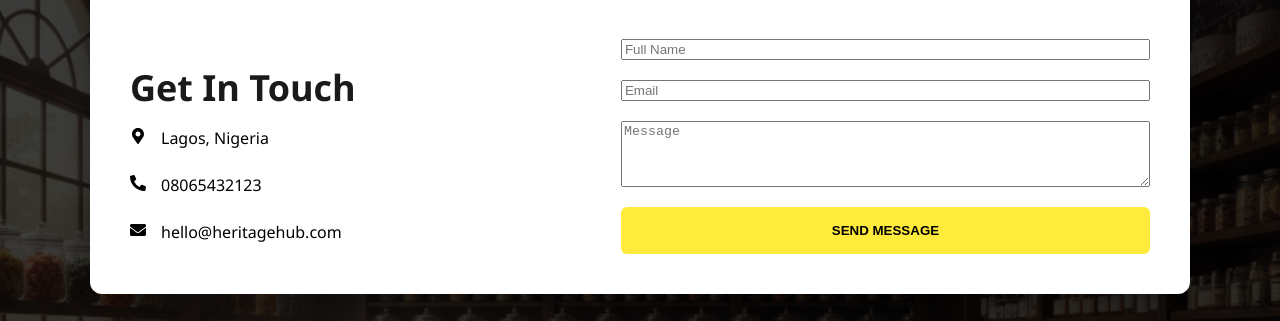
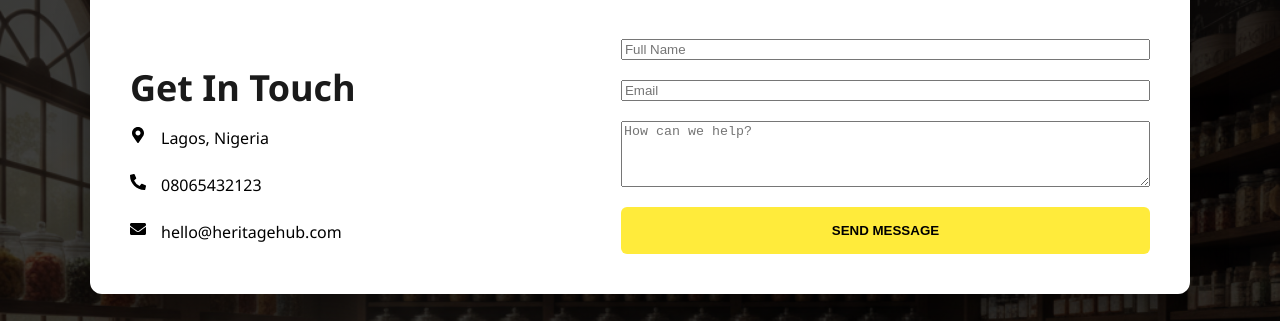
Before and after one commit to nwadikeekene4-lab/New-project-1, a React (Vite) app in the folder firstclient-frontend/: page /contact in a window 1280 px wide. Shown: the part 103-424 px from the top of the page. Built offline with nearby package versions, Linux system fonts and the light colour scheme; no server answers.

Commit message:
Update ContactPage.jsx

```diff
--- a/firstclient-frontend/src/pages/ContactPage.jsx
+++ b/firstclient-frontend/src/pages/ContactPage.jsx
@@ -14,10 +14,10 @@ const ContactPage = () => {
     setLoading(true);
     try {
       await API.post('/contact', formData);
-      alert(`Thank you, ${formData.name}! Your message has been sent.`);
+      alert(`Thank you, ${formData.name}! Your message has been received.`);
       setFormData({ name: '', email: '', message: '' });
     } catch (err) {
-      alert("Error sending message. Please check your connection.");
+      alert("Error sending message. Please try again.");
     } finally {
       setLoading(false);
     }
@@ -34,16 +34,16 @@ const ContactPage = () => {
             <div className="contact-info">
               <h1 className="contact-title">Get In Touch</h1>
               <div className="info-details">
-                <div className="info-item"><span><FaMapMarkerAlt /></span> Lagos, Nigeria</div>
-                <div className="info-item"><span><FaPhoneAlt /></span> 08065432123</div>
-                <div className="info-item"><span><FaEnvelope /></span> hello@heritagehub.com</div>
+                <div className="info-item"><FaMapMarkerAlt /> Lagos, Nigeria</div>
+                <div className="info-item"><FaPhoneAlt /> 08065432123</div>
+                <div className="info-item"><FaEnvelope /> hello@heritagehub.com</div>
               </div>
             </div>
             <div className="contact-form-container">
               <form onSubmit={handleSubmit} className="contact-form">
                 <input placeholder="Full Name" required value={formData.name} onChange={(e) => setFormData({...formData, name: e.target.value})} />
                 <input type="email" placeholder="Email" required value={formData.email} onChange={(e) => setFormData({...formData, email: e.target.value})} />
-                <textarea rows="4" placeholder="Message" required value={formData.message} onChange={(e) => setFormData({...formData, message: e.target.value})} />
+                <textarea rows="4" placeholder="How can we help?" required value={formData.message} onChange={(e) => setFormData({...formData, message: e.target.value})} />
                 <button type="submit" className="send-btn" disabled={loading}>{loading ? "Sending..." : "Send Message"}</button>
               </form>
             </div>
```
